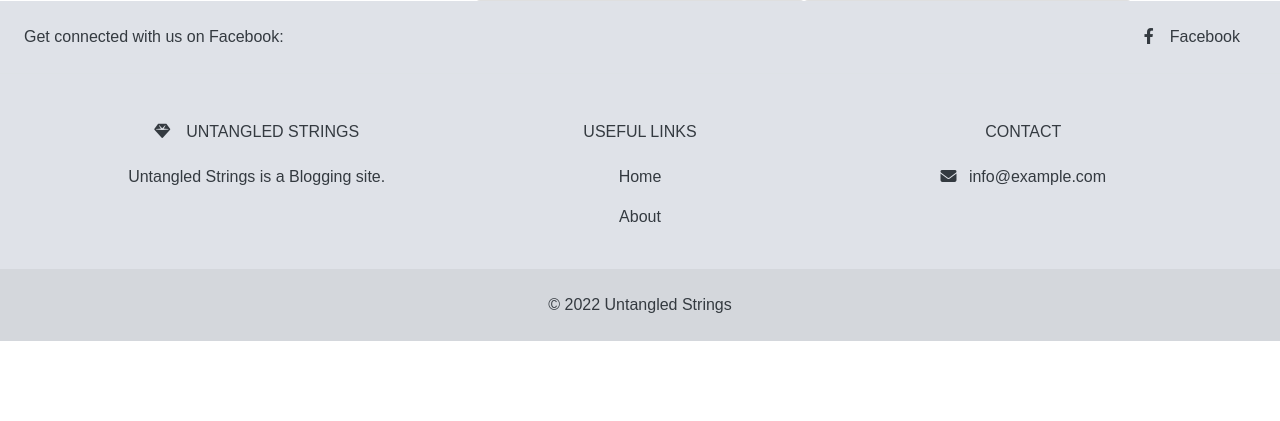
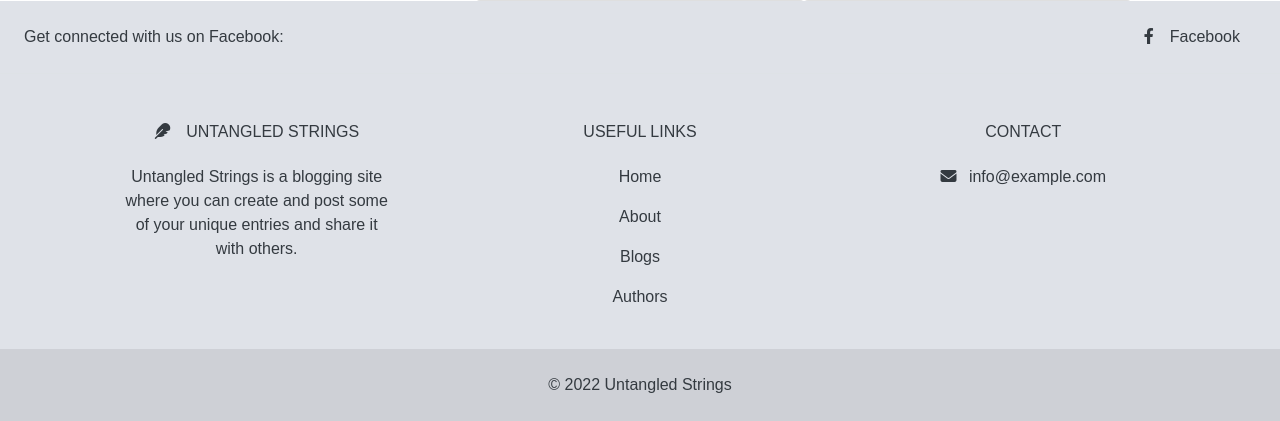
Before and after one commit to JoshuaDelRosario017/untangled-strings-blog, a Django app: page / in a window 1280 px wide. Shown: the part 1371-1792 px from the top of the page. Before the commit the page ends 1712 px from the top, so only its background shows below. Run offline with Django 4.2, Linux system fonts and the light colour scheme; some libraries are stand-ins or nearby versions.

Commit message:
Footer customize pt.2

```diff
--- a/untangled/static/css/style.css
+++ b/untangled/static/css/style.css
@@ -857,7 +857,7 @@ input, textarea{
 
 
 footer {
-  background-color: var(--secondary) !important;
+  background-color: var(--primary-color) !important;
 }
 
 
--- a/untangled/templates/partials/_footer.html
+++ b/untangled/templates/partials/_footer.html
@@ -1,79 +1,27 @@
 <footer class="text-center text-lg-start text-dark">
-    <!-- Section: Social media -->
     <section class="d-flex justify-content-center justify-content-lg-between p-4 border-bottom">
-      <!-- Left -->
       <div class="me-5 d-none d-lg-block">
         <span>Get connected with us on Facebook:</span>
       </div>
-      <!-- Left -->
-
-      <!-- Right -->
       <div class="text-center d-flex justify-content-center align-items-center" >
         <a href="https://web.facebook.com/UntangledStringsOfficial/" target="_blank" class="text-reset mr-3 text-decoration-none">
           <i class="fab fa-facebook-f mr-3"></i>Facebook
         </a>
-        <!-- <a href="#" target="_blank" class="text-reset mr-3 text-decoration-none">
-          <i class="fab fa-twitter mr-3"></i>Twitter
-        </a> -->
-
-        <!-- <a href="" class="socials">
-          <i class="fab fa-google mr-4"></i>
-        </a>
-        <a href="" class="socials">
-          <i class="fab fa-instagram mr-4"></i>
-        </a>
-        <a href="" class="socials">
-          <i class="fab fa-linkedin mr-4"></i>
-        </a>
-        <a href="#" class="socials">
-          <i class="fab fa-github mr-4"></i>
-        </a> -->
       </div>
-      <!-- Right -->
     </section>
-    <!-- Section: Social media -->
-
-    <!-- Section: Links  -->
     <section class="">
       <div class="container text-center text-md-start mt-5">
-        <!-- Grid row -->
         <div class="row mt-3">
-          <!-- Grid column -->
           <div class="col-md-3 col-lg-4 col-xl-3 mx-auto mb-4">
-            <!-- Content -->
             <h6 class="text-uppercase fw-bold mb-4">
-              <i class="fas fa-gem me-3 mr-3"></i>Untangled Strings
+              <i class="fas fa-feather me-3 mr-3"></i>Untangled Strings
             </h6>
             <p>
-              Untangled Strings is a Blogging site.
+              Untangled Strings is a blogging site where you can create and post some of your unique entries and share
+              it with others.
             </p>
           </div>
-          <!-- Grid column -->
-
-          <!-- Grid column -->
-          <!-- <div class="col-md-2 col-lg-2 col-xl-2 mx-auto mb-4"> -->
-            <!-- Links -->
-            <!-- <h6 class="text-uppercase fw-bold mb-4">
-              Products
-            </h6>
-            <p>
-              <a href="#!" class="text-reset">Angular</a>
-            </p>
-            <p>
-              <a href="#!" class="text-reset">React</a>
-            </p>
-            <p>
-              <a href="#!" class="text-reset">Vue</a>
-            </p>
-            <p>
-              <a href="#!" class="text-reset">Laravel</a>
-            </p>
-          </div> -->
-          <!-- Grid column -->
-
-          <!-- Grid column -->
           <div class="col-md-3 col-lg-2 col-xl-2 mx-auto mb-4">
-            <!-- Links -->
             <h6 class="text-uppercase fw-bold mb-4">
               Useful links
             </h6>
@@ -81,39 +29,27 @@
               <a href="/" class="text-reset">Home</a>
             </p>
             <p>
-              <a href="#!" class="text-reset">About</a>
-            </p>
-            <!-- <p>
-              <a href="#!" class="text-reset">Orders</a>
+              <a href="/about" class="text-reset">About</a>
             </p>
             <p>
-              <a href="#!" class="text-reset"></a>
-            </p> -->
+              <a href="/blogs" class="text-reset">Blogs</a>
+            </p>
+            <p>
+              <a href="#" class="text-reset">Authors</a>
+            </p>
           </div>
-          <!-- Grid column -->
-
-          <!-- Grid column -->
           <div class="col-md-4 col-lg-3 col-xl-3 mx-auto mb-md-0 mb-4">
-            <!-- Links -->
             <h6 class="text-uppercase fw-bold mb-4">Contact</h6>
-            <!-- <p><i class="fas fa-home mr-2"></i> New York, NY 10012, US</p> -->
             <p>
               <i class="fas fa-envelope mr-2"></i>
               info@example.com
             </p>
-            <!-- <p><i class="fas fa-phone mr-2"></i> + 01 234 567 88</p>
-            <p><i class="fas fa-print mr-2"></i> + 01 234 567 89</p> -->
           </div>
-          <!-- Grid column -->
         </div>
-        <!-- Grid row -->
       </div>
-      <!-- Copyright -->
-    <div class="text-center p-4" style="background-color: rgba(0, 0, 0, 0.05);">
-      © 2022
-      <a class="text-reset fw-bold text-decoration-none" href="#">Untangled Strings</a>
-    </div>
-    <!-- Copyright -->
+      <div class="text-center p-4" style="background-color: rgba(0, 0, 0, 0.08)">
+        © 2022
+        <a class="text-reset fw-bold text-decoration-none" href="#">Untangled Strings</a>
+      </div>
     </section>
-    <!-- Section: Links  -->
   </footer>
```
